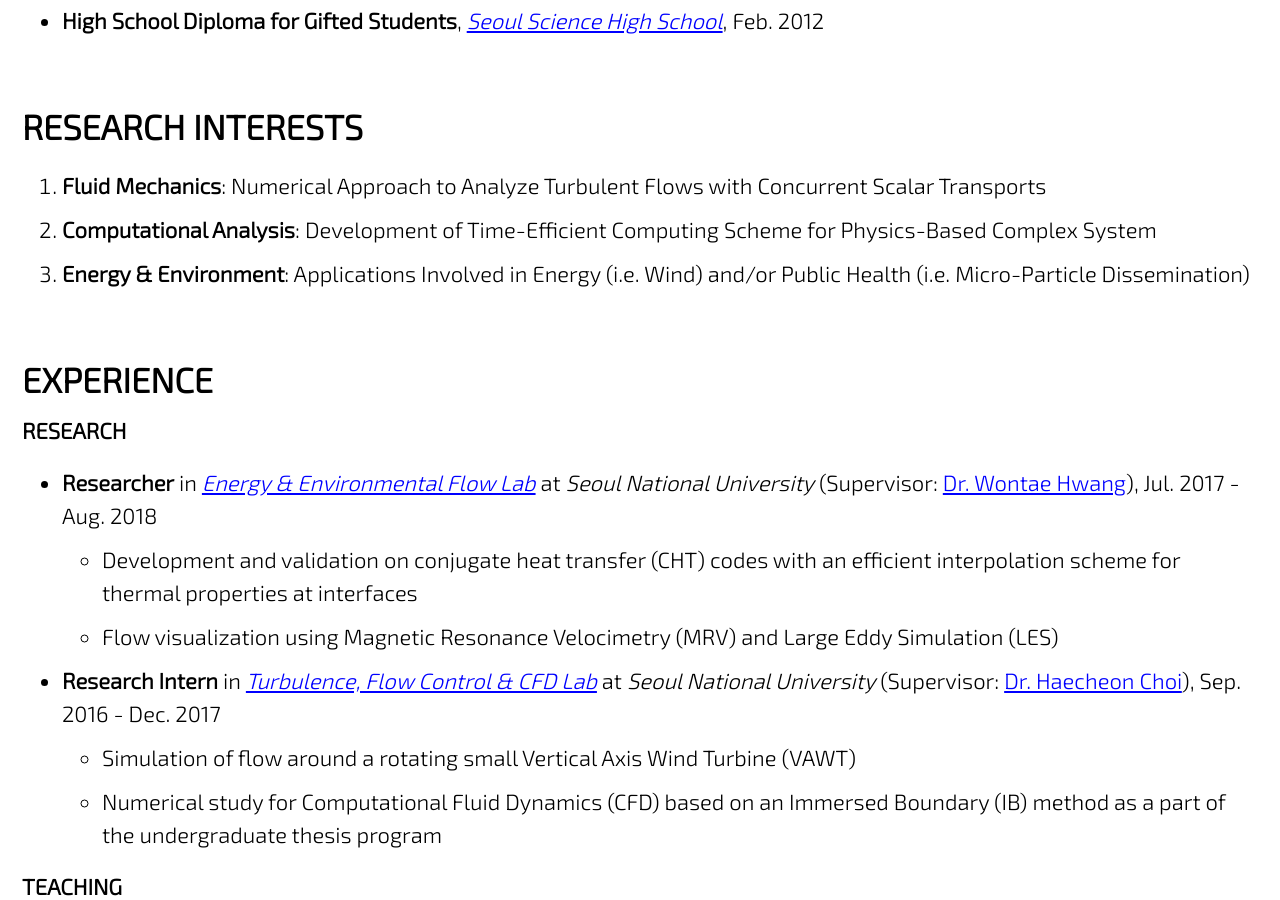
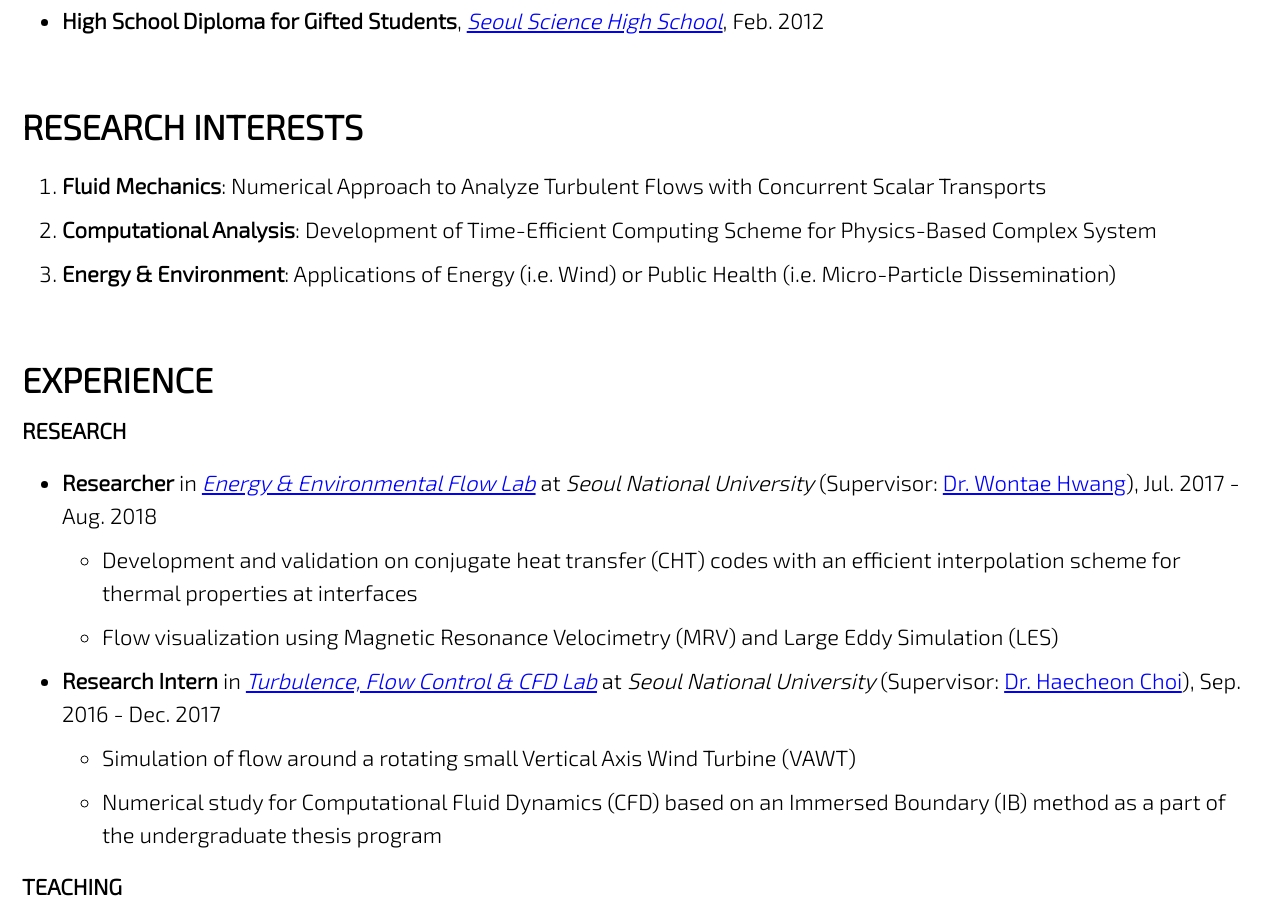
Before and after one commit to jun9303/jun9303.github.io, a Jekyll site: the page built from _pages/about.md, in a window 1280 px wide and 900 px high, scrolled down 1200 px. Built offline with Jekyll 4.4.1, drawn with Linux system fonts in a browser that asks for light colours; cached includes are drawn as plain includes; nearby versions of some CDN libraries.

Commit message:
Signed-off-by: Joon <jun9303@gmail.com>

```diff
--- a/_pages/about.md
+++ b/_pages/about.md
@@ -46,7 +46,7 @@ feature_row:
 
 1. **Fluid Mechanics**: Numerical Approach to Analyze Turbulent Flows with Concurrent Scalar Transports
 2. **Computational Analysis**: Development of Time-Efficient Computing Scheme for Physics-Based Complex System
-3. **Energy & Environment**: Applications Involved in Energy (i.e. Wind) and/or Public Health (i.e. Micro-Particle Dissemination)
+3. **Energy & Environment**: Applications of Energy (i.e. Wind) or Public Health (i.e. Micro-Particle Dissemination)
 
 # EXPERIENCE
 
```
